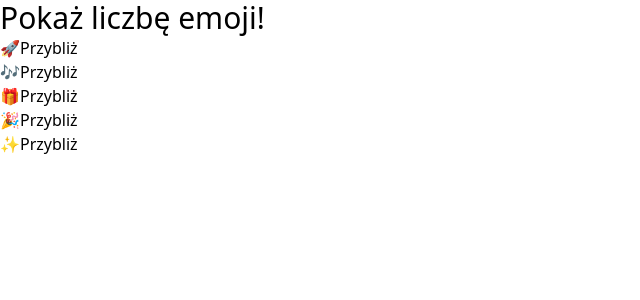
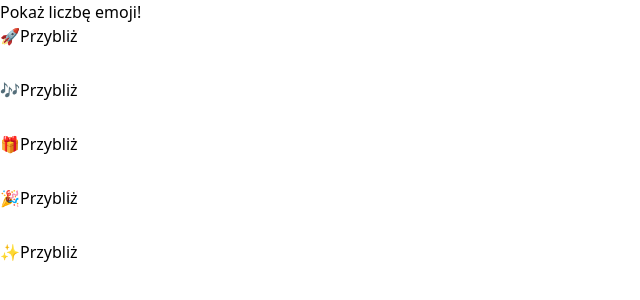
Before and after one commit to lenasedkiewicz/react-learning-zr, a React (Vite) app in the folder emoji-app/: page / in a window 1280 px wide. Shown: the top 300 px of the page, without its empty margins (0-640 px from the left). Built offline with nearby package versions, Linux system fonts and the light colour scheme.

Commit message:
Add some tailwind styling

```diff
--- a/emoji-app/src/components/List/List.jsx
+++ b/emoji-app/src/components/List/List.jsx
@@ -6,12 +6,12 @@ export function List() {
   return (
     <>
       <button
-        className="text-3xl"
+        className=""
         onClick={() => alert(`Liczba emoji: ${emojis.length}`)}
       >
         Pokaż liczbę emoji!
       </button>
-      <ul>
+      <ul className="flex flex-col gap-[30px]">
         {emojis.map((emoji) => (
           <Item key={emoji} emoji={emoji} />
         ))}
```
